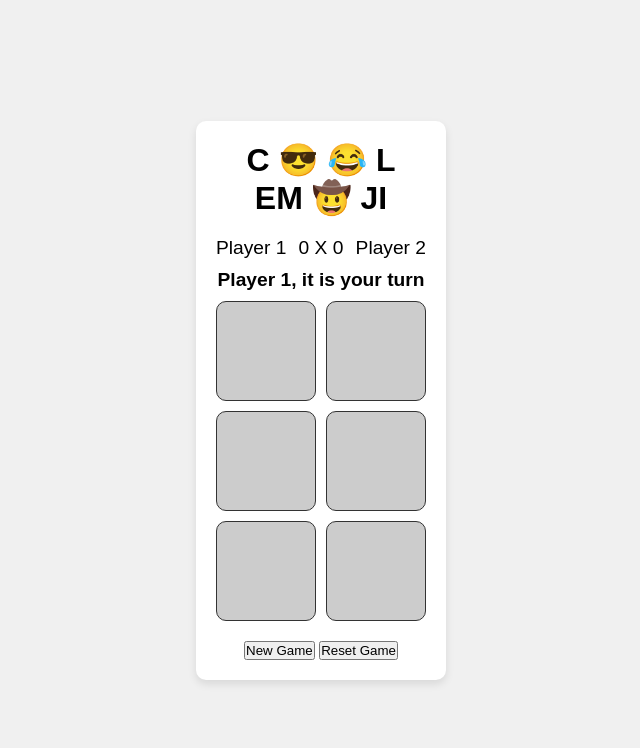
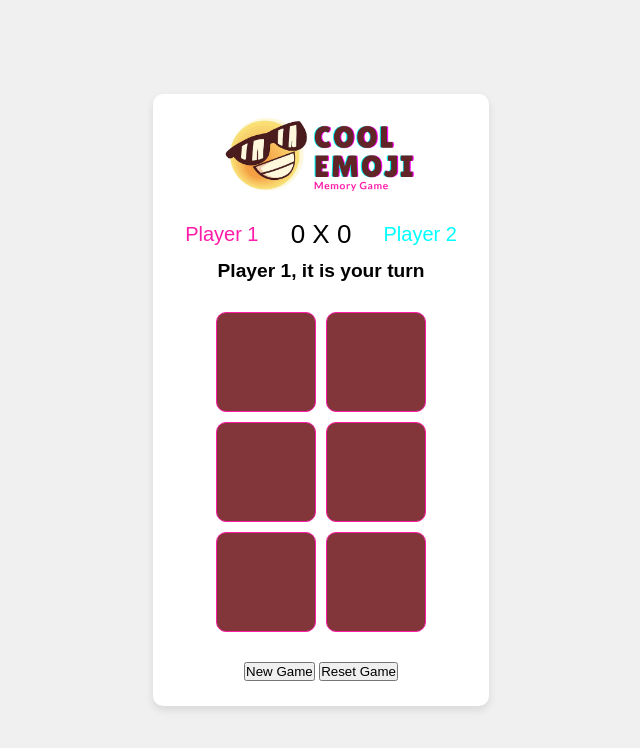
Before and after one commit to alinelmuller/Project_Cool_Emoji, a plain HTML site: page index.html in a window 1280 px wide. Both pictures are taken after a click on the button "Play". Shown: the whole page, without its empty margins (319-959 px from the left). Drawn offline with Linux system fonts and the light colour scheme.

Commit message:
css changes

```diff
--- a/index.html
+++ b/index.html
@@ -9,7 +9,7 @@
 </head>
 <body>
     <div class="container" id="firstBox">
-        <h1>Cool Emoji</h1>
+        <img src="images/cool_emoji.png" />
         <form>
             <div class="player-info">
                 <label for="player1">Player 1:</label>
@@ -30,27 +30,27 @@
                 </select>
             </div>
             <div class="buttons">
-                <input type="button" value="Play" id="buttonPlay">
+                <input type="button" class="bnt" value="Play" id="buttonPlay">
             </div>
         </form>
     </div>
 
     <div class="container" id="secondBox">
-        <h1>C 😎 😂 L <br />EM 🤠 JI</h1>
+        <img src="images/cool_emoji.png" />
         <div class="players">
-            <span id="player1Name">Player ABC</span>
+            <span id="player1Name"></span>
             <span id="scores">
                 <span id="scoreP1">0</span> X <span id="scoreP2">0</span>
             </span>
-            <span id="player2Name">Player XYZ</span>
+            <span id="player2Name"></span>
         </div>
         <div class="currentPlayer">
-            <span id="currentPlayer">Name 1</span>
+            <span id="currentPlayer"></span>
         </div>
         <div class="board"></div>
         <div class="buttons">
-            <input type="button" value="New Game" id="buttonNewGame">
-            <input type="button" value="Reset Game" id="buttonReset">
+            <input type="button" class="bnt" value="New Game" id="buttonNewGame">
+            <input type="button" class="bnt" value="Reset Game" id="buttonReset">
         </div>
     </div>
     <div class="container" id="winnerBox">
@@ -58,8 +58,8 @@
         <img src="images/cool_emoji.png" />
         <h2>Winner!!</h2>
         <div class="buttons">
-            <input type="button" value="New Game" id="buttonNewGameWinner">
-            <input type="button" value="Play Again" id="buttonPlayAgain">
+            <input type="button" class="bnt" value="New Game" id="buttonNewGameWinner">
+            <input type="button" class="bnt" value="Play Again" id="buttonPlayAgain">
          </div>
     </div>
 </body>
--- a/style.css
+++ b/style.css
@@ -23,7 +23,6 @@ h1 {
     flex-direction: column;
     align-items: center;
     background-color: white;
-    padding: 20px;
     border-radius: 10px;
     box-shadow: 0 4px 8px rgba(0, 0, 0, 0.1);
 }
@@ -43,12 +42,33 @@ input[type="text"], select {
     border-radius: 5px;
 }
 
-.players {
+ .players {
     display: flex;
     justify-content: space-between;
+    align-items: center;
     margin-bottom: 10px;
-    font-size: 1.2rem;
+    font-size: 20px;
+    width: 100%;
 }
+
+#player1Name {
+    color: #ff1da8;
+    text-align: center;
+    flex: 1;
+}
+
+#player2Name {
+    color: #00ffff;
+    text-align: center;
+    flex: 1;
+}
+
+#scores {
+    /* margin: 0 15px; */
+    font-size: 26px;
+    text-align: center;
+}
+
 
 .currentPlayer {
     margin: 10px 0;
@@ -62,12 +82,14 @@ input[type="text"], select {
     display: grid;
     gap: 10px;
     margin-bottom: 20px;
-    width: auto;
+    width: fit-content;
+    margin: 0 auto;
+    padding: 20px;
 }
 
 .card {
-    background-color: #ccc;
-    border: 1px solid #333;
+    background-color: #833639;
+    border: 1px solid #ff1da8;
     width: 100px;
     height: 100px;
     display: flex;
@@ -76,20 +98,44 @@ input[type="text"], select {
     font-size: 40px;
     cursor: pointer;
     border-radius: 10px;
-    perspective: 1000px;
 }
 
 .card span {
     display: none;
     font-size: 2rem;
 }
-
-.card.flipped span {
+.card.flipped {
+    background-color: #f0f0f0;
+}
+.card.flipped span{
     display: block;
 }
 .buttons {
     text-align: center;
+    padding: 10px 5px 25px 5px;
 }
+
+
+
+
+#firstBox img{
+    width: 80%;
+    margin: 15px 0;
+}
+#firstBox .bnt{
+    padding: 10px 20px;
+    font-size: 20px;
+}
+
+#secondBox{
+    text-align: center;
+}
+
+#secondBox img{
+    width: 60% ;
+    margin: 15px 0;
+}
+
 #winnerBox{
     text-align: center;
 }
```
